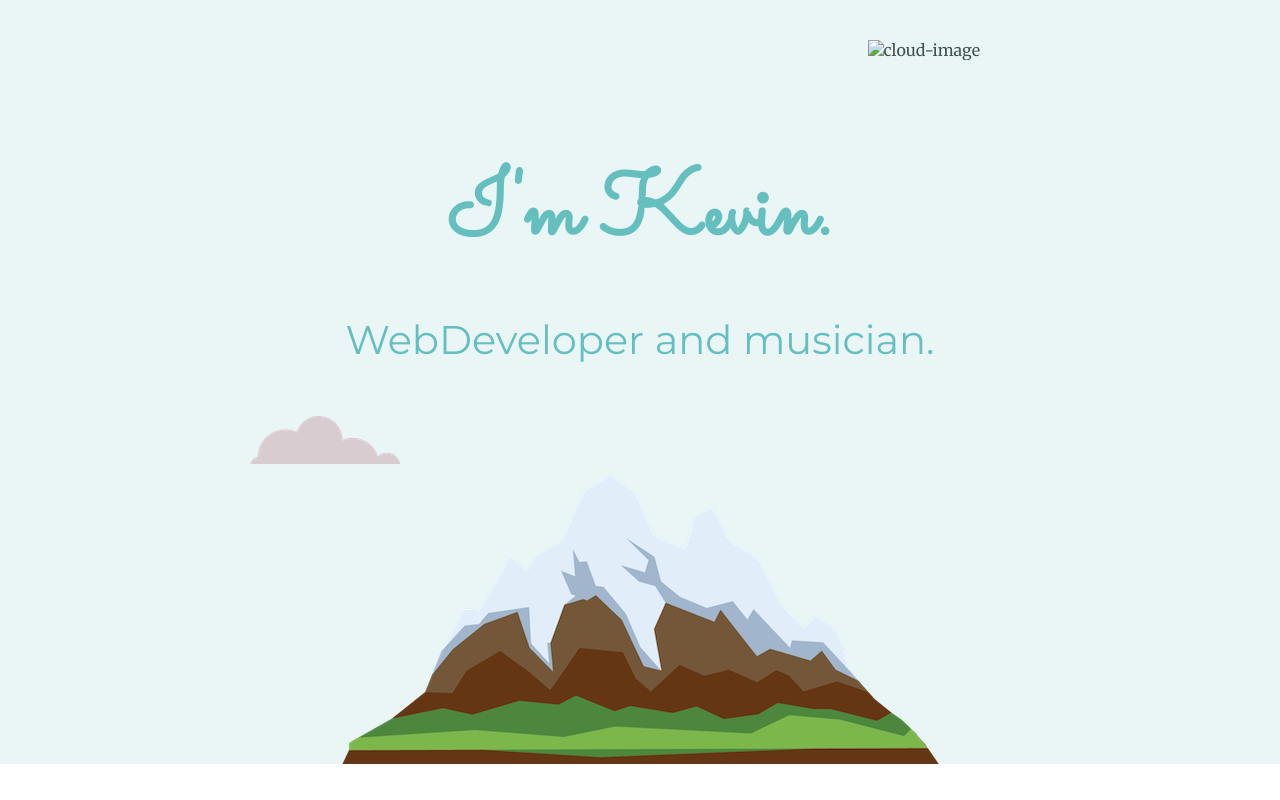
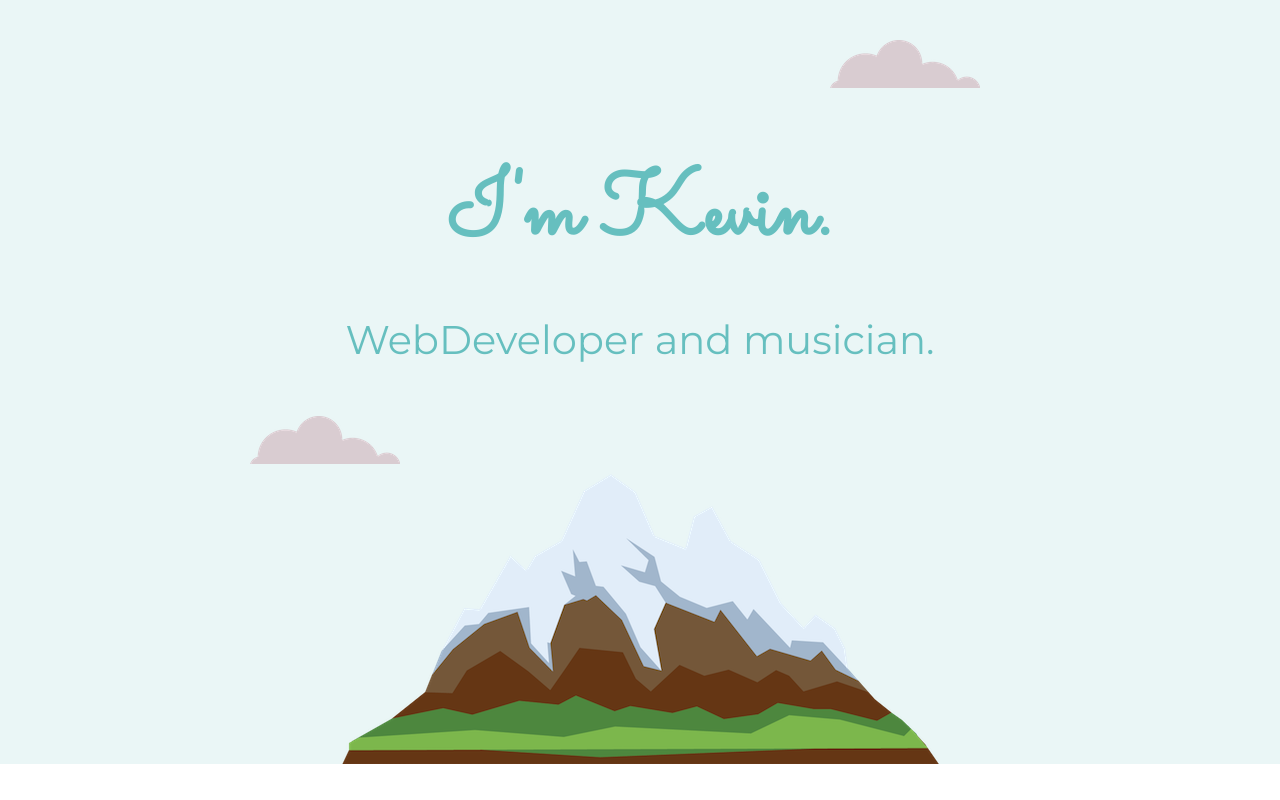
Before and after one commit to DarkMatter73/My-Site, a plain HTML site: page index.html in a window 1280 px wide. Shown: the top 800 px of the page. Drawn offline with Linux system fonts and the light colour scheme.

Commit message:
Update index.html

```diff
--- a/index.html
+++ b/index.html
@@ -13,7 +13,7 @@
 
 <body>
   <div class="top-container">
-    <img class="top-cloud" src="images\cloud.png" alt="cloud-image">
+    <img class="top-cloud" src="css\images\cloud.png" alt="cloud-image">
     <h1>I'm Kevin.</h1>
     <h2>WebDeveloper and musician.</h2>
     <img class="bottom-cloud" src="css\images\cloud.png" alt="cloud-image">
```
